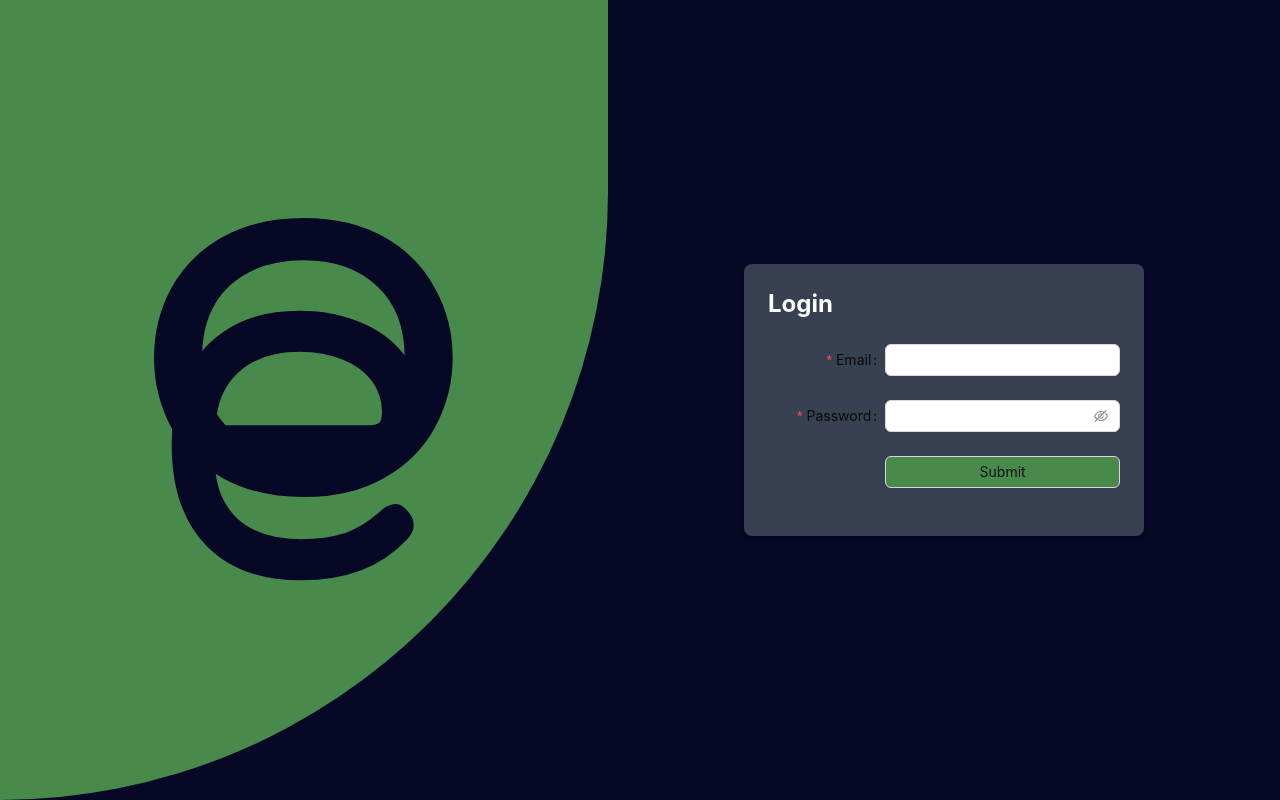
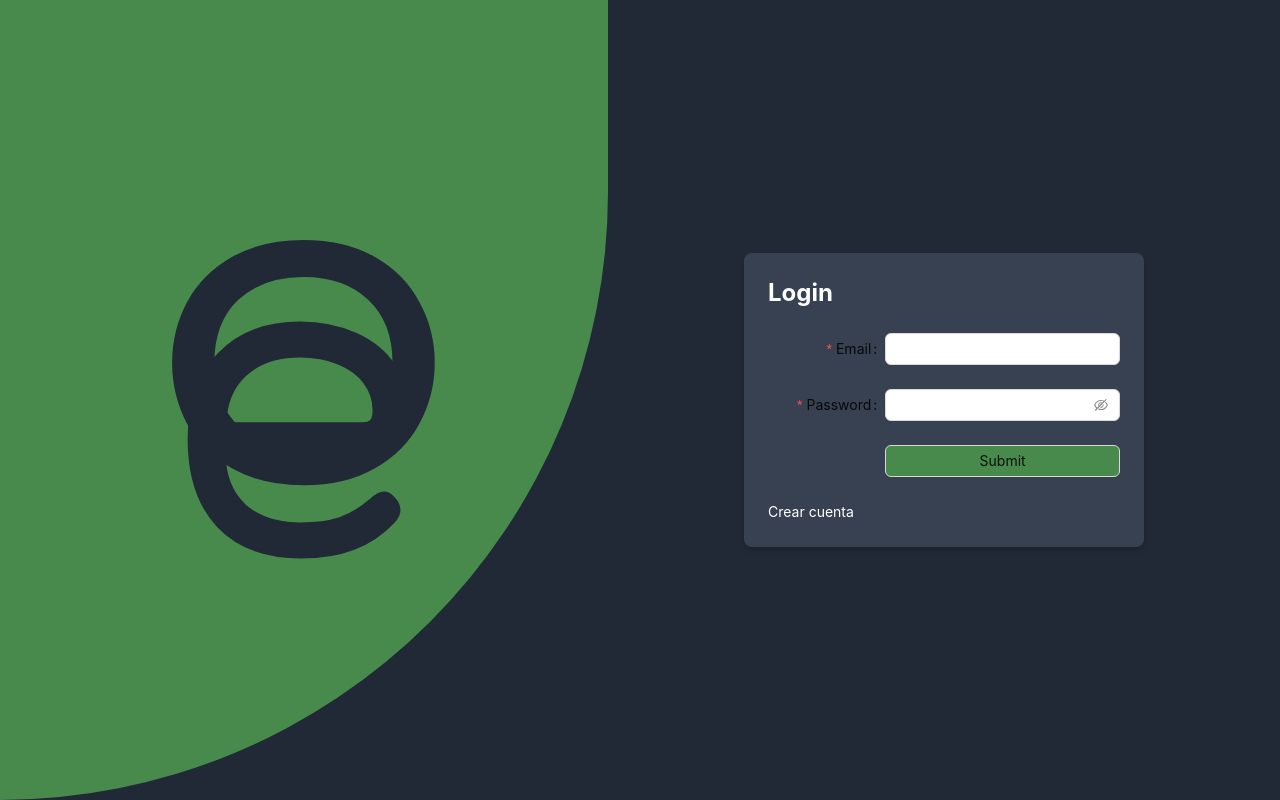
Before and after one commit to IPineda24/finance-blog-frontend, a Next.js app: page /auth/login in a window 1280 px wide. Built offline with nearby package versions, Linux system fonts and the light colour scheme; no server answers.

Commit message:
:lipstick: Update background colors and image sizes :art:

```diff
--- a/src/app/auth/login/main.css
+++ b/src/app/auth/login/main.css
@@ -15,7 +15,7 @@
 }
 
 .bgo {
-  background-color: #060826 !important;
+  background-color: #212836 !important;
 }
 .bgo2 {
   background-color: #478a4c !important;
@@ -27,3 +27,11 @@
 .bgo2:hover {
   background-color: #d9ac59 !important;
 }
+
+.textdd {
+  color: white !important;
+}
+
+.textdd:hover {
+  color: #d9ac59 !important;
+}
--- a/src/app/auth/login/page.tsx
+++ b/src/app/auth/login/page.tsx
@@ -4,6 +4,7 @@ import { Button, Checkbox, Form, Input } from 'antd';
 import Swal from 'sweetalert2';
 import Image from 'next/image'
 import './main.css';
+import Link from 'next/link';
 
 interface FormValues {
     email: string;
@@ -37,8 +38,7 @@ export default function Page() {
                     alt="Fondo Verde"
                     width={300}
                     height={300}
-                    priority={true}
-                    quality={100}
+                    className='h-80 w-80'
                 />
             </div>
 
@@ -89,6 +89,9 @@ export default function Page() {
                                 Submit
                             </Button>
                         </Form.Item>
+                        <Link className='textdd' href="/auth/register">
+                            Crear cuenta
+                        </Link>
                     </div>
                 </Form>
             </div>
--- a/src/app/auth/register/main.css
+++ b/src/app/auth/register/main.css
@@ -15,7 +15,7 @@
 }
 
 .bgo {
-  background-color: #060826 !important;
+  background-color: #212836 !important;
 }
 .bgo2 {
   background-color: #478a4c !important;
@@ -27,3 +27,11 @@
 .bgo2:hover {
   background-color: #d9ac59 !important;
 }
+
+.textdd {
+  color: white !important;
+}
+
+.textdd:hover {
+  color: #d9ac59 !important;
+}
--- a/src/app/auth/register/page.tsx
+++ b/src/app/auth/register/page.tsx
@@ -4,6 +4,7 @@ import { Button, Form, Input } from 'antd';
 import Swal from 'sweetalert2';
 import Image from 'next/image';
 import './main.css'; // Import the same styles used in the login component
+import Link from 'next/link';
 
 interface FormValues {
   username: string;
@@ -33,7 +34,7 @@ export default function RegisterPage() {
     <div className="flex h-screen bgo">
       {/* Fondo Verde (Oculto en dispositivos móviles) */}
       <div className="hidden lg:flex lg:flex-1 lg:items-center lg:justify-center bgo rounded-br-full bgo22">
-        <Image src="/FToe.svg" alt="Fondo Verde" width={300} height={300} />
+        <Image src="/FToe.svg" alt="Fondo Verde" width={300} height={300} className='w-80 h-80' />
       </div>
 
       {/* Fondo Negro con Formulario */}
@@ -86,6 +87,9 @@ export default function RegisterPage() {
               Registrarme
             </Button>
           </Form.Item>
+          <Link className='textdd' href="/auth/login">
+            Iniciar sesion
+          </Link>
         </Form>
       </div>
     </div>
--- a/src/app/globals.css
+++ b/src/app/globals.css
@@ -3,7 +3,7 @@
 @tailwind utilities;
 
 .background-global {
-  background-color: #070725;
+  background-color: #212836;
 }
 
 .primary {
@@ -25,7 +25,7 @@
 }
 
 .bgo {
-  background-color: #060826 !important;
+  background-color: #212836 !important;
 }
 .bgo2 {
   background-color: #478a4c !important;
--- a/src/app/home.module.css
+++ b/src/app/home.module.css
@@ -4,7 +4,7 @@
   align-items: center;
   justify-content: center;
   height: 100vh;
-  background-color: #060826;
+  background-color: #212836;
   color: #238c48;
 }
 
--- a/src/app/page.tsx
+++ b/src/app/page.tsx
@@ -10,9 +10,7 @@ export default function Home() {
         alt="Fortech"
         width={60}
         height={60}
-
-
-
+        className='h-20 w-20'
       />
 
 
```
Also changed, not shown: public/FToe.svg.
